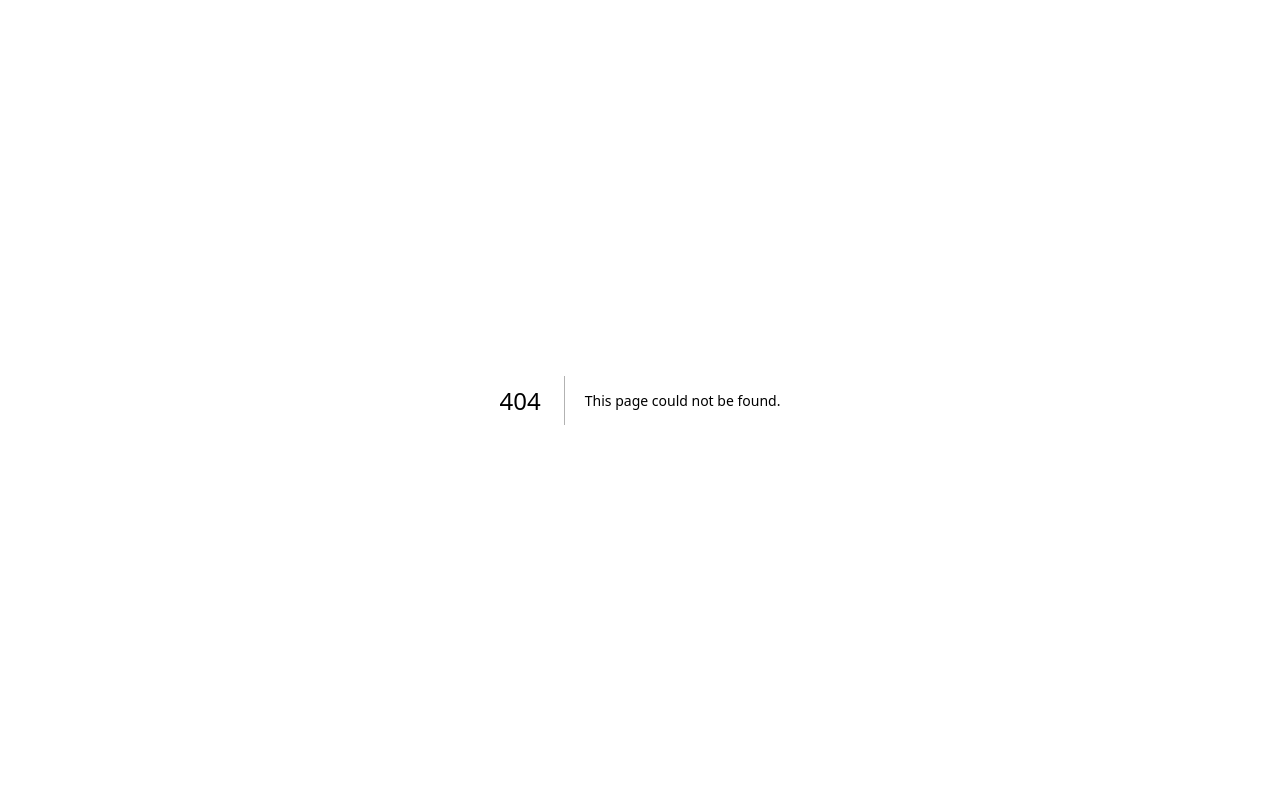
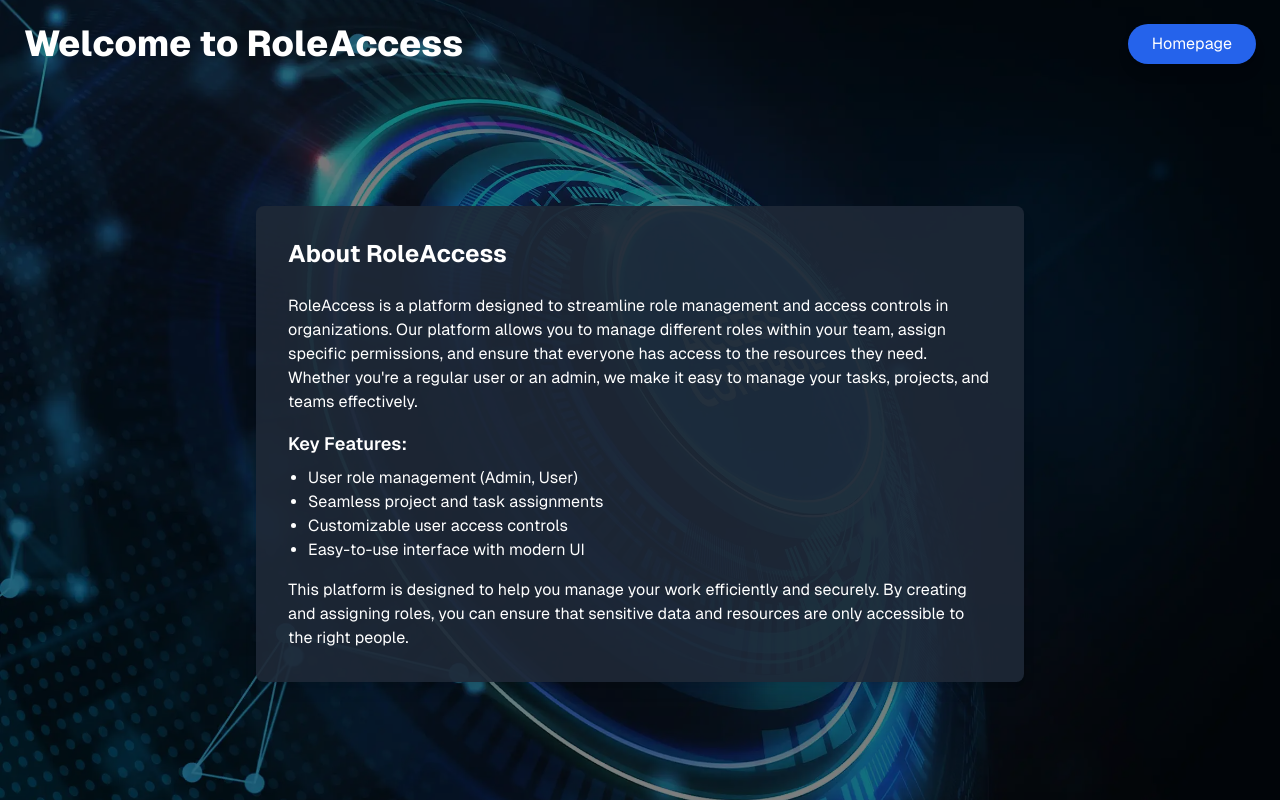
Before and after one commit to Sajal072004/rbac-system, a Next.js app: page /knowmore in a window 1280 px wide. Before the commit this address had no page. Built offline with nearby package versions, Linux system fonts and the light colour scheme.

Commit message:
[feat]:added knowmore page

```diff
--- /dev/null
+++ b/app/knowmore/page.js
@@ -0,0 +1,57 @@
+"use client";
+
+import { useRouter } from "next/navigation";
+
+export default function KnowMore() {
+  const router = useRouter();
+
+  return (
+    <div
+      className="relative min-h-screen bg-cover bg-center bg-no-repeat text-white"
+      style={{
+        backgroundImage: "url('/background.jpg')",
+      }}
+    >
+      {/* Background Mask */}
+      <div className="absolute inset-0 bg-black opacity-50 z-0"></div>
+
+      {/* Page Content */}
+      <div className="relative z-10 flex flex-col min-h-screen">
+        {/* Header */}
+        <header className="w-full flex flex-wrap justify-between items-center p-4 sm:p-6">
+          <h1 className="text-2xl sm:text-4xl font-extrabold text-center sm:text-left w-full sm:w-auto">
+            Welcome to RoleAccess
+          </h1>
+          <div className="flex gap-2 sm:gap-4 mt-4 sm:mt-0 w-full sm:w-auto justify-center sm:justify-end">
+            <button
+              className="bg-blue-600 text-white px-4 py-2 sm:px-6 sm:py-2 rounded-full hover:bg-blue-500 transition-all shadow-lg"
+              onClick={() => router.push("/")}>
+              Homepage
+            </button>
+          </div>
+        </header>
+
+        {/* "Know More" Information Section */}
+        <div className="relative z-10 flex justify-center items-center flex-grow py-8">
+          <div className="bg-gray-800 p-8 rounded-lg shadow-lg sm:w-[90%] md:w-[60%] bg-opacity-90">
+            <h2 className="text-2xl font-bold mb-6">About RoleAccess</h2>
+            <p className="text-md mb-4">
+              RoleAccess is a platform designed to streamline role management and access controls in organizations.
+              Our platform allows you to manage different roles within your team, assign specific permissions, and ensure that everyone has access to the resources they need. Whether you're a regular user or an admin, we make it easy to manage your tasks, projects, and teams effectively.
+            </p>
+            <h3 className="text-lg font-semibold mb-2">Key Features:</h3>
+            <ul className="list-disc pl-5 text-md">
+              <li>User role management (Admin, User)</li>
+              <li>Seamless project and task assignments</li>
+              <li>Customizable user access controls</li>
+              <li>Easy-to-use interface with modern UI</li>
+            </ul>
+            <p className="text-md mt-4">
+              This platform is designed to help you manage your work efficiently and securely. By creating and assigning roles, you can ensure that sensitive data and resources are only accessible to the right people.
+            </p>
+          </div>
+        </div>
+      </div>
+    </div>
+  );
+}
--- a/app/page.js
+++ b/app/page.js
@@ -12,6 +12,10 @@ export default function Home() {
   const handleSignupClick = () => {
     router.push("/signup");
   };
+
+  const handleKnowMoreClick = () => {
+    router.push("/knowmore");
+  }
 
   return (
     <div
@@ -69,7 +73,7 @@ export default function Home() {
             </button>
             <button
               className="bg-gray-600 text-white px-4 py-2 sm:px-6 sm:py-3 rounded-full hover:bg-gray-500 transition-all shadow-lg"
-              onClick={handleSignupClick}
+              onClick={handleKnowMoreClick}
             >
               Know More
             </button>
```
